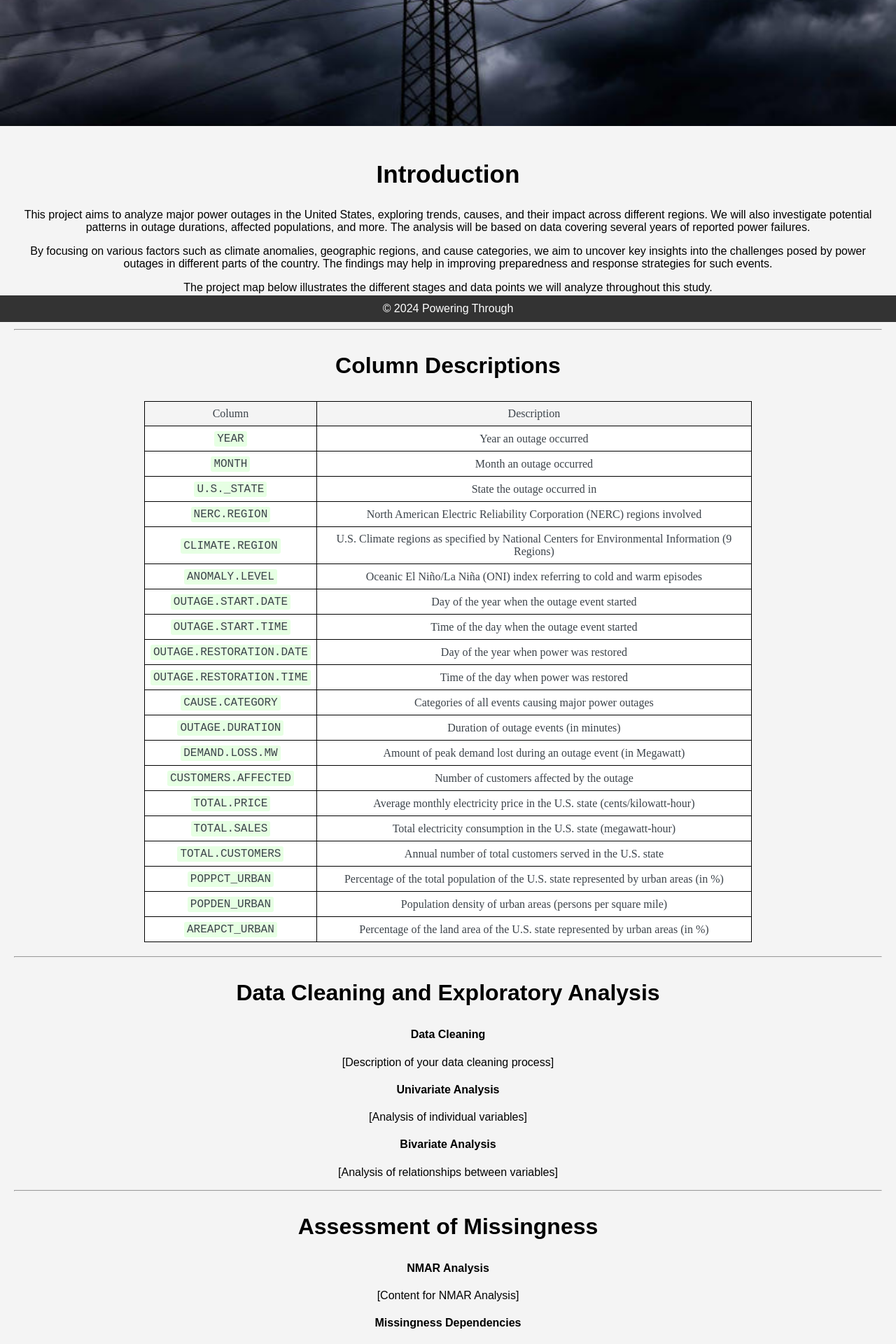
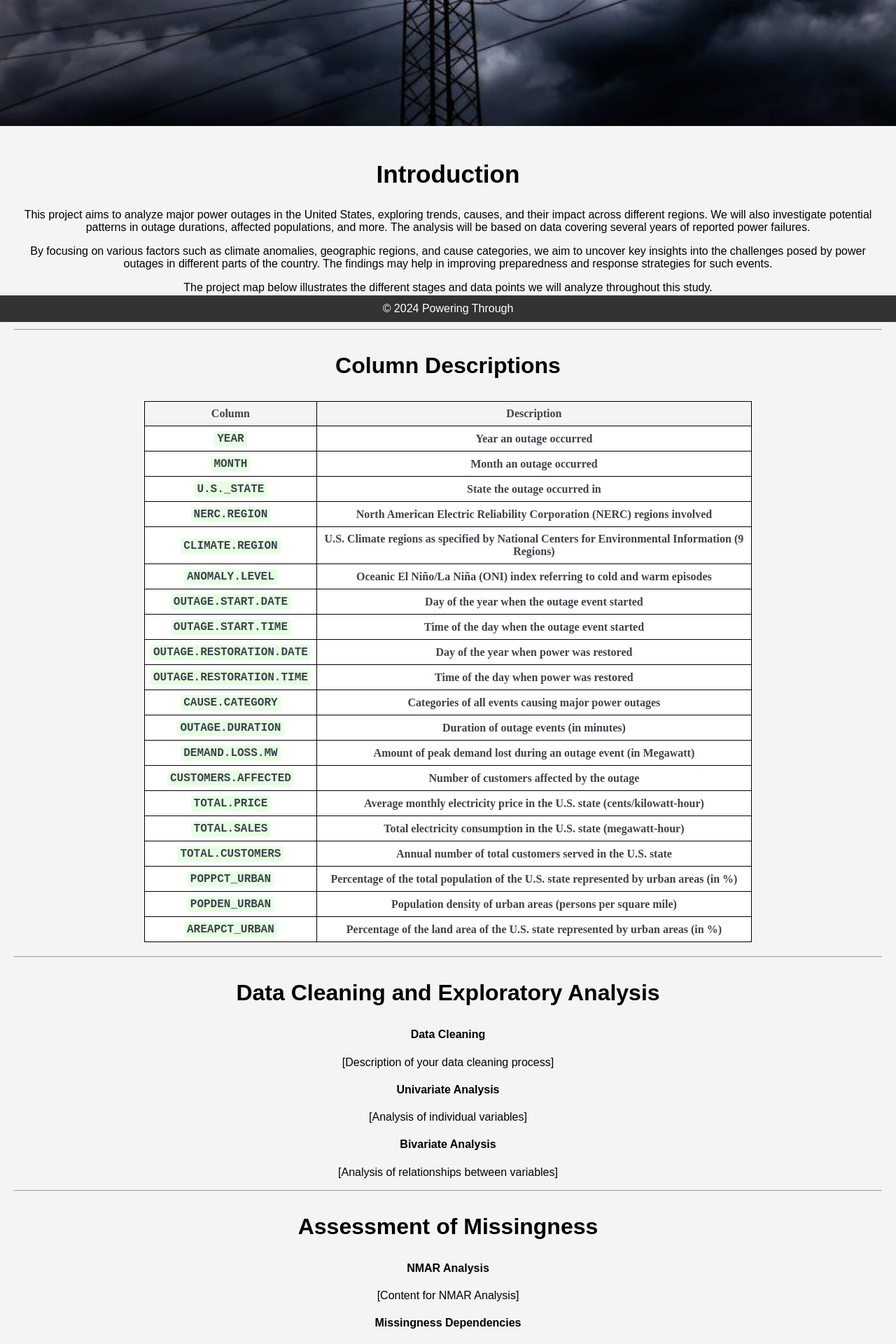
Before and after one commit to andiigonzalez/Power_Outage_Analysis, a Jekyll site: the page built from index.md, in a window 1280 px wide. Shown: the part 440-2360 px from the top of the page at 70% size. Built offline with Jekyll 4.4.1, drawn with Linux system fonts in a browser that asks for light colours.

Commit message:
Update custom.css

```diff
--- a/assets/css/custom.css
+++ b/assets/css/custom.css
@@ -1,6 +1,6 @@
 /* Global Styles */
 body {
-  font-family: Arial, sans-serif;
+  font-family: sans-serif;
   margin: 0;
   padding: 0;
   background-color: #f4f4f4;
@@ -104,7 +104,7 @@
 
 th, td {
   font-family: serif;
-  font-weight: normal;
+  font-weight: bold;
   padding: 8px;
   text-align: center;
 }
```
